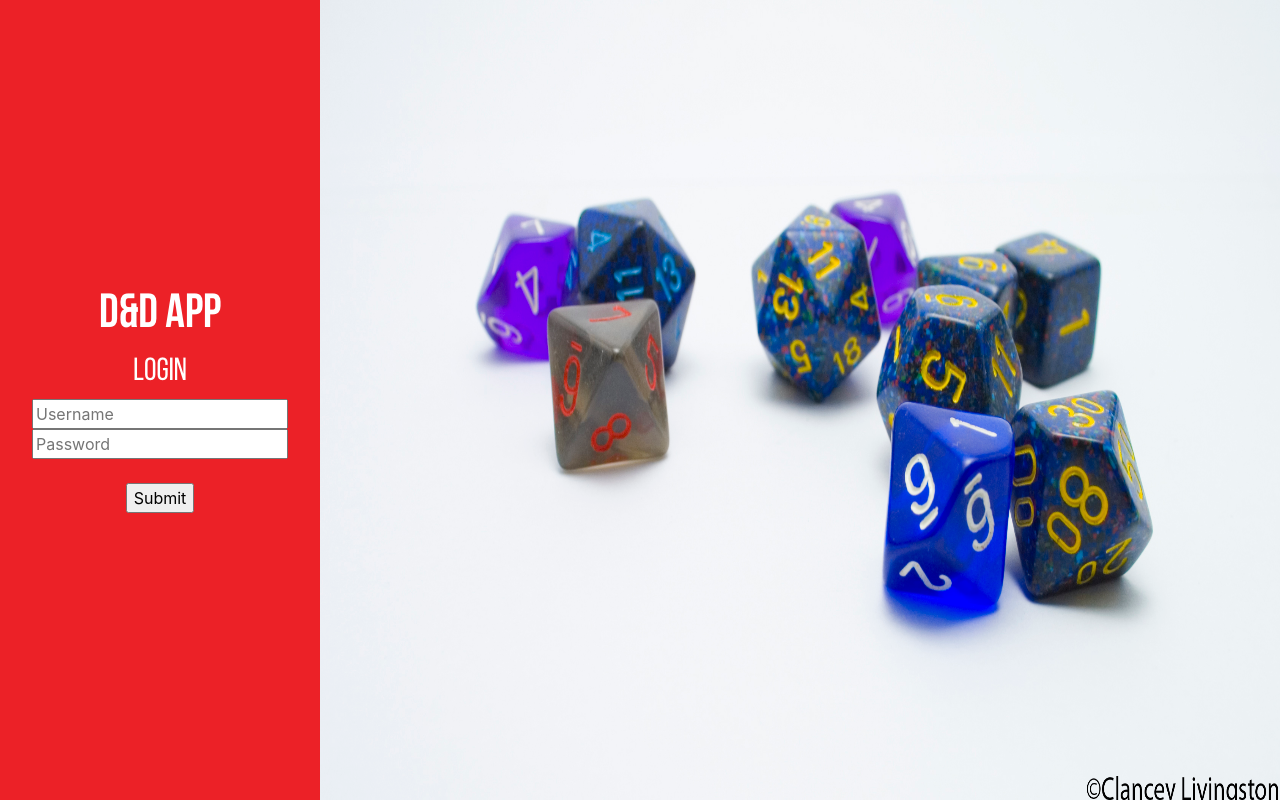
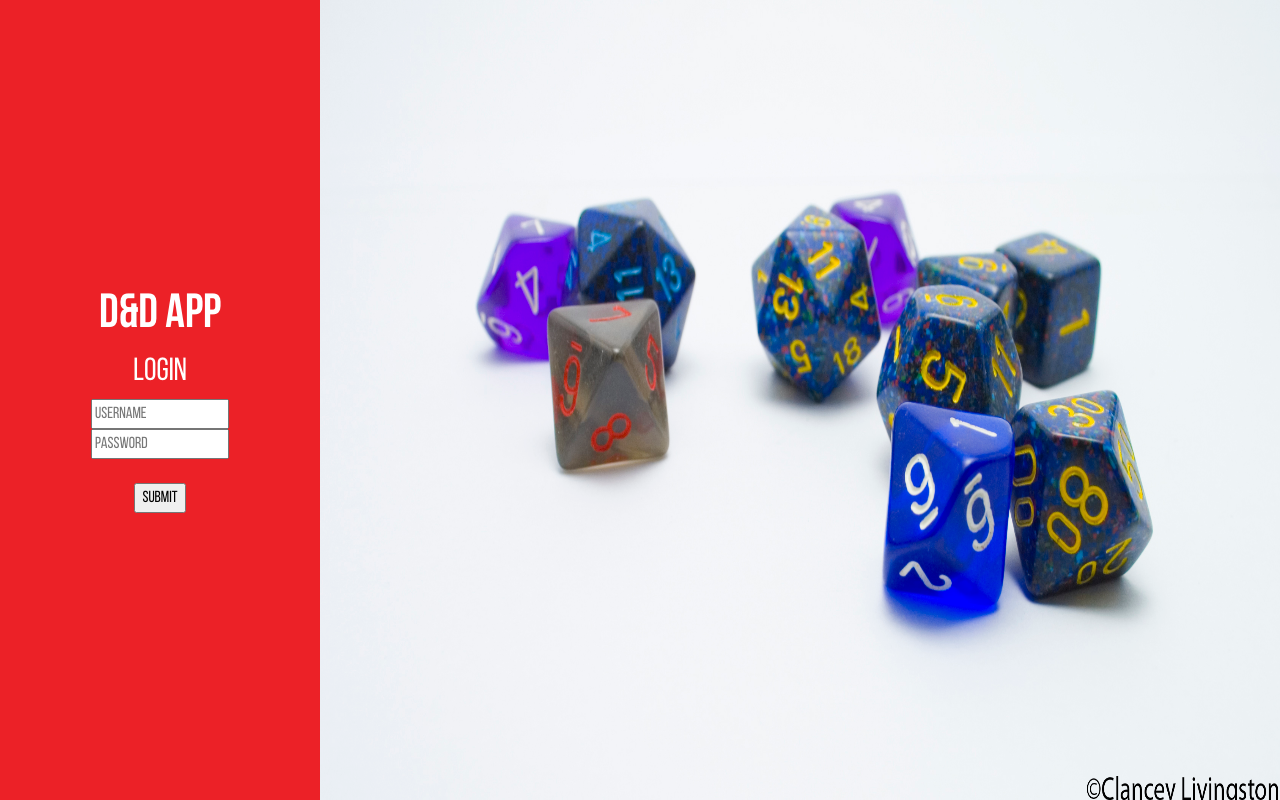
Before and after one commit to Steven-Carroll-1995/D_And_D_Angular_App, an Angular app: page /Login in a window 1280 px wide. Built offline with nearby package versions, Linux system fonts and the light colour scheme.

Commit message:
Changed Form Styling and Added Custom Favicon

```diff
--- a/src/app/app-login/app-login.component.css
+++ b/src/app/app-login/app-login.component.css
@@ -42,3 +42,7 @@
   width: 150px;
   border-radius: 50%;
 }
+
+form {
+  font-family: BebasNeueRegular;
+}
```
Also changed, not shown: 1 other file (tests, documents, lock files or other folders).
